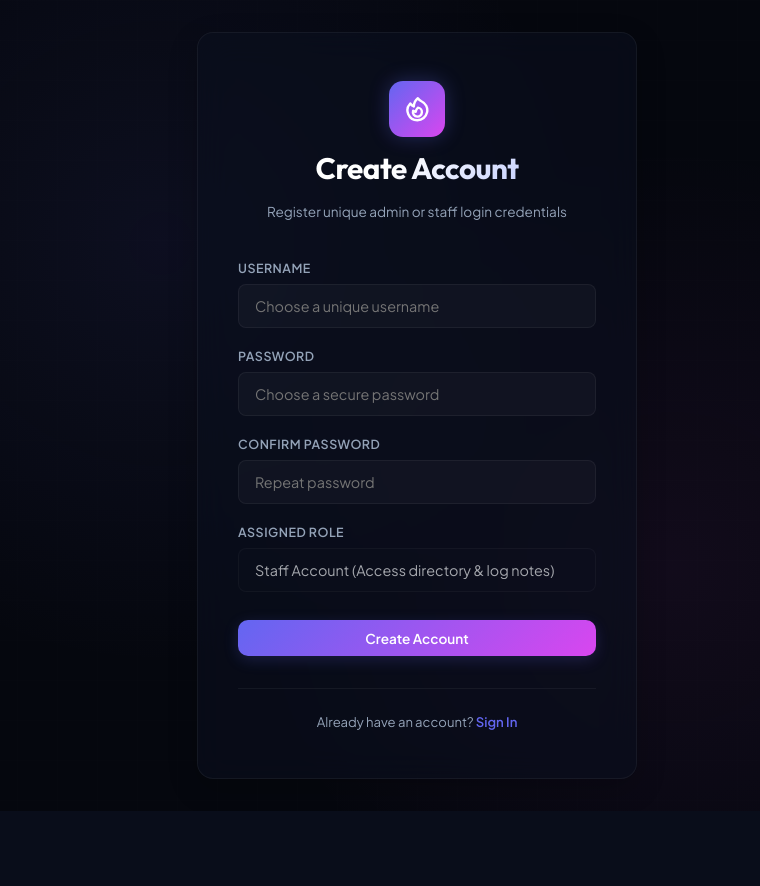
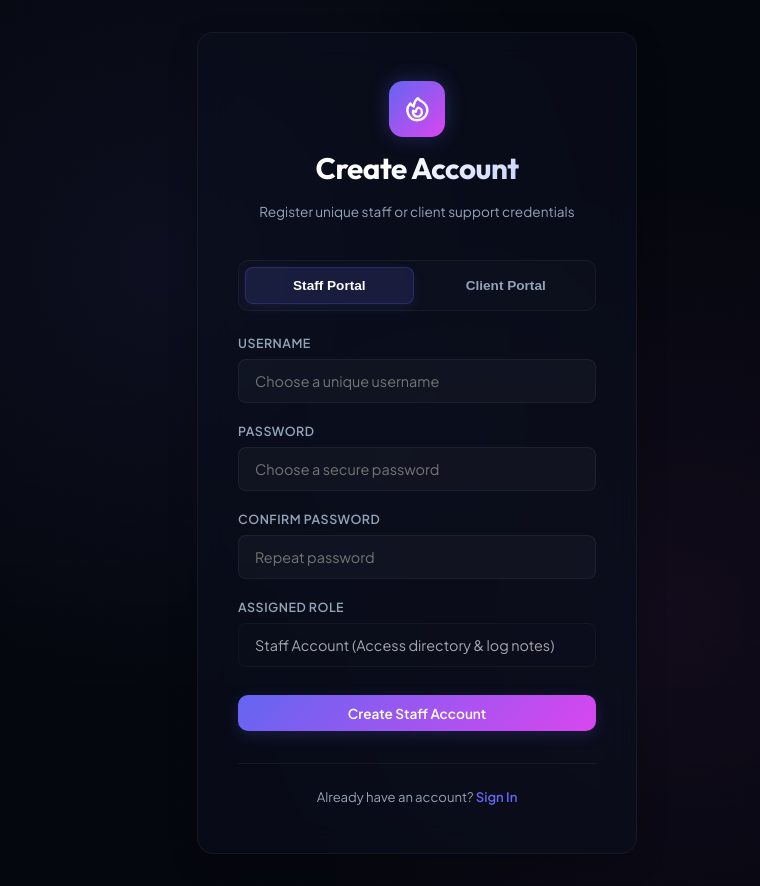
Before and after one commit to Manmeet-Singh-Deol/crm-sentiment, a Flask app: page /register in a window 1280 px wide. Shown: the whole page, without its empty margins (223-983 px from the left). Before the commit the page ends 811 px from the top, so only its background shows below. Run offline with Flask 3, Linux system fonts and the light colour scheme.

Commit message:
Implement dual registration options for Staff and Clients with automated tests

```diff
--- a/app.py
+++ b/app.py
@@ -142,34 +142,60 @@ def register_view():
     error = None
     username = ''
     role = 'staff'
+    client_name = ''
+    client_email = ''
 
     if request.method == 'POST':
-        username = request.form.get('username', '').strip()
-        password = request.form.get('password', '')
-        password_confirm = request.form.get('password_confirm', '')
-        role = request.form.get('role', 'staff').strip()
+        client_email = request.form.get('client_email', '').strip()
+        if client_email or 'client_name' in request.form:
+            # Client Registration
+            client_name = request.form.get('client_name', '').strip()
 
-        if not username:
-            error = "Username is required"
-        elif not password:
-            error = "Password is required"
-        elif password != password_confirm:
-            error = "Passwords do not match"
-        elif role != 'staff':
-            error = "Admin registration is restricted. Only Staff accounts can be registered."
+            if not client_name:
+                error = "Full Name is required"
+            elif not client_email:
+                error = "Email address is required"
+            elif '@' not in client_email or '.' not in client_email:
+                error = "Invalid email format"
+            else:
+                # Check if contact email already exists
+                existing = db.get_contact_by_email(client_email)
+                if existing:
+                    error = "Email address is already registered"
+                else:
+                    contact_id = db.add_contact(client_name, client_email)
+                    if contact_id:
+                        return redirect(url_for('login_view', success="Client account created successfully! Please log in."))
+                    else:
+                        error = "Failed to create client account. Please try again."
         else:
-            # Check if user already exists
-            existing_user = db.get_user_by_username(username)
-            if existing_user:
-                error = "Username is already taken"
+            # Staff Registration
+            username = request.form.get('username', '').strip()
+            password = request.form.get('password', '')
+            password_confirm = request.form.get('password_confirm', '')
+            role = request.form.get('role', 'staff').strip()
+
+            if not username:
+                error = "Username is required"
+            elif not password:
+                error = "Password is required"
+            elif password != password_confirm:
+                error = "Passwords do not match"
+            elif role != 'staff':
+                error = "Admin registration is restricted. Only Staff accounts can be registered."
             else:
-                user_id = db.add_user(username, password, role)
-                if user_id:
-                    return redirect(url_for('login_view', success="Account created successfully! Please log in."))
+                # Check if user already exists
+                existing_user = db.get_user_by_username(username)
+                if existing_user:
+                    error = "Username is already taken"
                 else:
-                    error = "Failed to create account. Please try again."
+                    user_id = db.add_user(username, password, role)
+                    if user_id:
+                        return redirect(url_for('login_view', success="Account created successfully! Please log in."))
+                    else:
+                        error = "Failed to create account. Please try again."
 
-    return render_template('register.html', error=error, username=username, role=role)
+    return render_template('register.html', error=error, username=username, role=role, client_name=client_name, client_email=client_email)
 
 @app.route('/')
 @login_required
--- a/templates/register.html
+++ b/templates/register.html
@@ -183,6 +183,27 @@
             color: var(--color-accent);
             text-decoration: underline;
         }
+
+        .tab-btn {
+            background: transparent;
+            border: none;
+            padding: 0.65rem;
+            border-radius: 8px;
+            font-weight: 600;
+            font-size: 0.85rem;
+            color: var(--text-secondary);
+            cursor: pointer;
+            transition: var(--transition-smooth);
+            flex: 1;
+            text-align: center;
+        }
+
+        .tab-btn.active {
+            background: rgba(99, 102, 241, 0.15);
+            color: white;
+            border: 1px solid rgba(99, 102, 241, 0.25);
+            box-shadow: 0 4px 12px rgba(99, 102, 241, 0.1);
+        }
     </style>
 </head>
 <body>
@@ -196,7 +217,7 @@
                     </svg>
                 </div>
                 <h1>Create Account</h1>
-                <p>Register unique admin or staff login credentials</p>
+                <p>Register unique staff or client support credentials</p>
             </div>
 
             {% if error %}
@@ -205,7 +226,14 @@
             </div>
             {% endif %}
 
-            <form class="login-form" method="POST" action="/register">
+            <!-- Tab switcher -->
+            <div style="display: flex; gap: 0.5rem; background: rgba(255,255,255,0.015); border: 1px solid var(--border-card); padding: 0.35rem; border-radius: 10px; margin-bottom: 1.5rem;">
+                <button type="button" id="btn-tab-staff" class="tab-btn active" onclick="switchTab('staff')">Staff Portal</button>
+                <button type="button" id="btn-tab-client" class="tab-btn" onclick="switchTab('client')">Client Portal</button>
+            </div>
+
+            <!-- Staff Form -->
+            <form id="form-staff" class="login-form" method="POST" action="/register">
                 <div class="form-group">
                     <label for="username">Username</label>
                     <input type="text" id="username" name="username" class="form-input" placeholder="Choose a unique username" required autocomplete="username" value="{{ username or '' }}">
@@ -223,7 +251,20 @@
                     <label>Assigned Role</label>
                     <input type="text" class="form-input" value="Staff Account (Access directory & log notes)" disabled style="opacity: 0.65; cursor: not-allowed; background: rgba(255,255,255,0.01);">
                 </div>
-                <button type="submit" class="btn btn-primary" style="margin-top: 0.5rem; width: 100%;">Create Account</button>
+                <button type="submit" class="btn btn-primary" style="margin-top: 0.5rem; width: 100%;">Create Staff Account</button>
+            </form>
+
+            <!-- Client Form -->
+            <form id="form-client" class="login-form" method="POST" action="/register" style="display: none;">
+                <div class="form-group">
+                    <label for="client_name">Full Name</label>
+                    <input type="text" id="client_name" name="client_name" class="form-input" placeholder="Enter your full name" autocomplete="name" value="{{ client_name or '' }}">
+                </div>
+                <div class="form-group">
+                    <label for="client_email">Email Address</label>
+                    <input type="email" id="client_email" name="client_email" class="form-input" placeholder="Enter your email address" autocomplete="email" value="{{ client_email or '' }}">
+                </div>
+                <button type="submit" class="btn btn-primary" style="margin-top: 0.5rem; width: 100%; background: linear-gradient(135deg, var(--color-accent) 0%, var(--color-primary) 100%);">Register Client Account</button>
             </form>
 
             <div class="login-footer">
@@ -231,5 +272,55 @@
             </div>
         </div>
     </div>
+
+    <script>
+        function switchTab(type) {
+            const btnStaff = document.getElementById('btn-tab-staff');
+            const btnClient = document.getElementById('btn-tab-client');
+            const formStaff = document.getElementById('form-staff');
+            const formClient = document.getElementById('form-client');
+
+            const staffUser = document.getElementById('username');
+            const staffPass = document.getElementById('password');
+            const staffPassConfirm = document.getElementById('password_confirm');
+            const clientName = document.getElementById('client_name');
+            const clientEmail = document.getElementById('client_email');
+
+            if (type === 'staff') {
+                btnStaff.classList.add('active');
+                btnClient.classList.remove('active');
+                formStaff.style.display = 'flex';
+                formClient.style.display = 'none';
+
+                // Toggle required tags
+                staffUser.required = true;
+                staffPass.required = true;
+                staffPassConfirm.required = true;
+                clientName.required = false;
+                clientEmail.required = false;
+            } else {
+                btnStaff.classList.remove('active');
+                btnClient.classList.add('active');
+                formStaff.style.display = 'none';
+                formClient.style.display = 'flex';
+
+                // Toggle required tags
+                staffUser.required = false;
+                staffPass.required = false;
+                staffPassConfirm.required = false;
+                clientName.required = true;
+                clientEmail.required = true;
+            }
+        }
+
+        // On load, check if there was a client email or name submitted (which means validation error happened on client tab)
+        document.addEventListener('DOMContentLoaded', () => {
+            const clientEmailVal = "{{ client_email or '' }}";
+            const clientNameVal = "{{ client_name or '' }}";
+            if (clientEmailVal || clientNameVal) {
+                switchTab('client');
+            }
+        });
+    </script>
 </body>
 </html>
```
Also changed, not shown: test_app.py (+37 -0 lines).
